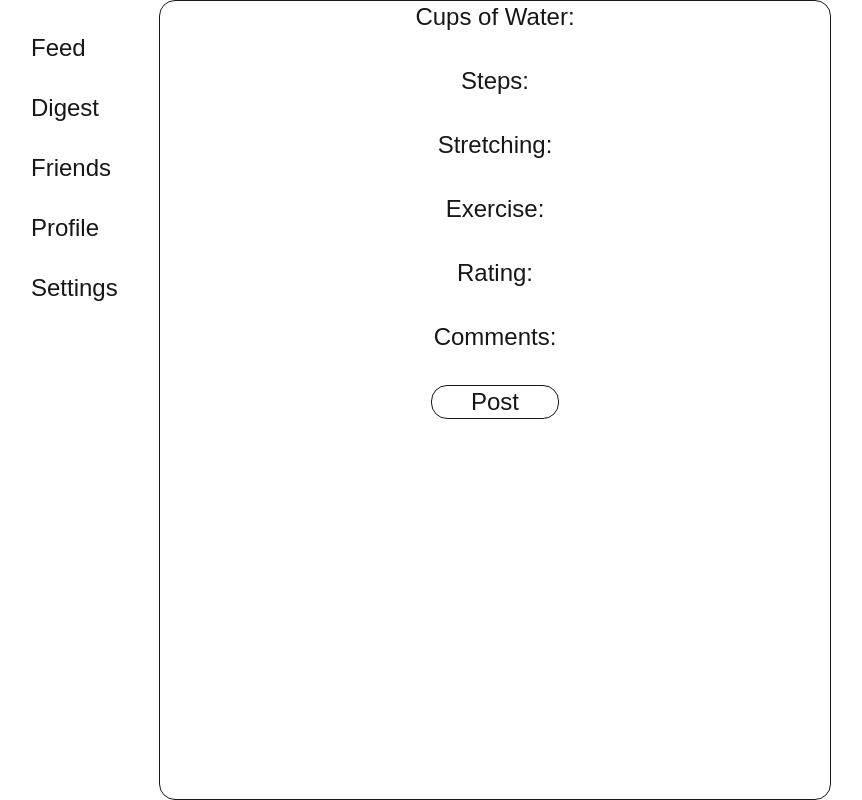
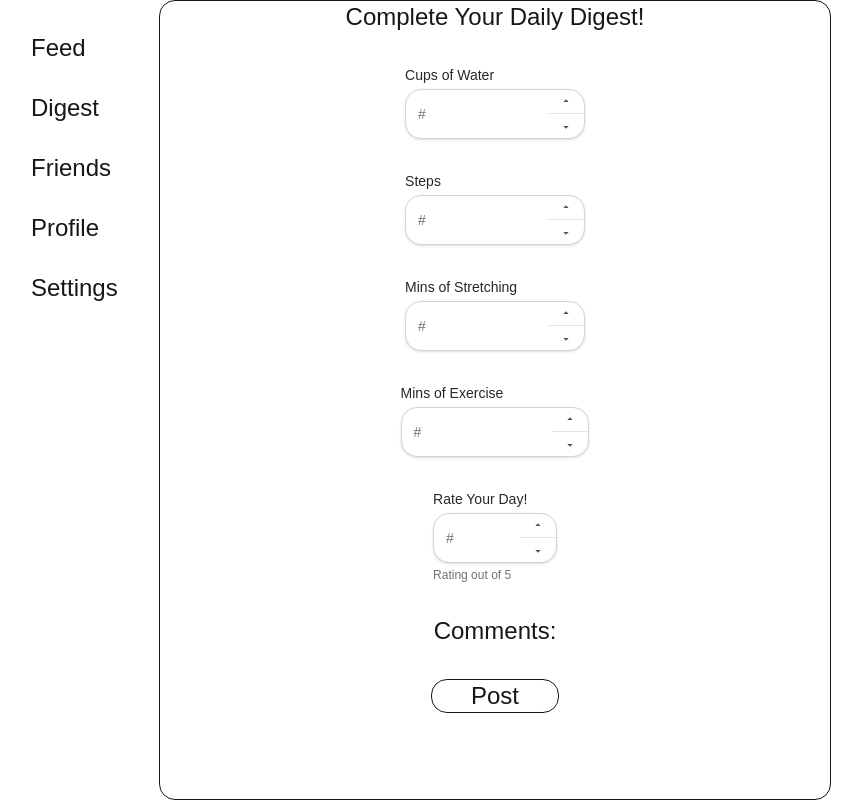
Before and after one commit to DTYoda/LiveForYou, a Next.js app: page /Digest in a window 1280 px wide. Shown: the whole page, without its empty margins (145-1007 px from the left). Built offline with nearby package versions, Linux system fonts and the light colour scheme.

Commit message:
Added digest page and number input

```diff
--- a/src/app/Digest/page.jsx
+++ b/src/app/Digest/page.jsx
@@ -1,5 +1,5 @@
 import Navbar from "../_components/Navbar.jsx";
-import DigestMain from "../_components/DigestMain.jsx";
+import DigestMain from "../_components/DigestMain.tsx";
 
 export default function Digest() {
   return (
--- a/src/app/_components/DigestMain.jsx
+++ /dev/null
@@ -1,17 +0,0 @@
-import NumberIn from "./NumberIn";
-
-export default function DigestMain() {
-  return (
-    <div className="h-full w-full flex flex-col gap-8 text-2xl border rounded-2xl items-center">
-      <div>
-        Cups of Water: <NumberIn></NumberIn>
-      </div>
-      <div>Steps: </div>
-      <div>Stretching: </div>
-      <div>Exercise: </div>
-      <div>Rating: </div>
-      <div>Comments: </div>
-      <button className="border rounded-2xl w-32">Post</button>
-    </div>
-  );
-}
--- /dev/null
+++ b/src/app/_components/DigestMain.tsx
@@ -0,0 +1,79 @@
+"use client";
+
+import NumberInput from "./NumberIn";
+import { useState } from "react";
+
+export default function DigestMain() {
+  const [waterqty, setWQty] = useState<number | "">("");
+  const [stepsqty, setSQty] = useState<number | "">("");
+  const [stretchqty, setSTQty] = useState<number | "">("");
+  const [exqty, setEQty] = useState<number | "">("");
+  const [rateqty, setRQty] = useState<number | "">("");
+  return (
+    <div className="h-full w-full flex flex-col gap-8 text-2xl border rounded-2xl items-center">
+      <div>Complete Your Daily Digest!</div>
+      <div className="p-0">
+        <NumberInput
+          label="Cups of Water"
+          value={waterqty}
+          onChange={setWQty}
+          min={0}
+          max={1000000}
+          step={1}
+          helperText=""
+          prefix={<span className="text-sm">#</span>}
+        />
+      </div>
+      <div className="p-0">
+        <NumberInput
+          label="Steps"
+          value={stepsqty}
+          onChange={setSQty}
+          min={0}
+          max={1000000}
+          step={1}
+          helperText=""
+          prefix={<span className="text-sm">#</span>}
+        />
+      </div>
+      <div className="p-0">
+        <NumberInput
+          label="Mins of Stretching"
+          value={stretchqty}
+          onChange={setSTQty}
+          min={0}
+          max={1000000}
+          step={10}
+          helperText=""
+          prefix={<span className="text-sm">#</span>}
+        />
+      </div>
+      <div className="p-0">
+        <NumberInput
+          label="Mins of Exercise"
+          value={exqty}
+          onChange={setEQty}
+          min={0}
+          max={10000000}
+          step={10}
+          helperText=""
+          prefix={<span className="text-sm">#</span>}
+        />
+      </div>
+      <div className="p-0">
+        <NumberInput
+          label="Rate Your Day!"
+          value={rateqty}
+          onChange={setRQty}
+          min={0}
+          max={5}
+          step={1}
+          helperText="Rating out of 5"
+          prefix={<span className="text-sm">#</span>}
+        />
+      </div>
+      <div>Comments: </div>
+      <button className="border rounded-2xl w-32">Post</button>
+    </div>
+  );
+}
--- a/src/app/_components/NumberIn.jsx
+++ /dev/null
@@ -1,3 +0,0 @@
-export default function NumberIn() {
-  return <div className="flex flex-col"></div>;
-}
--- /dev/null
+++ b/src/app/_components/NumberIn.tsx
@@ -0,0 +1,199 @@
+// components/NumberInput.tsx
+"use client";
+import React, { useId, useMemo } from "react";
+
+export type NumberInputProps = {
+  value: number | "";
+  onChange: (v: number | "") => void;
+  label?: string;
+  helperText?: string;
+  error?: string;
+  min?: number;
+  max?: number;
+  step?: number;
+  placeholder?: string;
+  disabled?: boolean;
+  prefix?: React.ReactNode;
+  suffix?: React.ReactNode;
+  className?: string;
+  id?: string;
+};
+
+function clamp(v: number, min?: number, max?: number) {
+  if (typeof min === "number") v = Math.max(min, v);
+  if (typeof max === "number") v = Math.min(max, v);
+  return v;
+}
+
+export default function NumberInput({
+  value,
+  onChange,
+  label,
+  helperText,
+  error,
+  min,
+  max,
+  step = 1,
+  placeholder,
+  disabled,
+  prefix,
+  suffix,
+  className = "",
+  id,
+}: NumberInputProps) {
+  const reactId = useId();
+  const inputId = id ?? `num-${reactId}`;
+  const helpId = `${inputId}-help`;
+  const errId = `${inputId}-err`;
+
+  const describedBy = useMemo(() => {
+    const ids: string[] = [];
+    if (helperText) ids.push(helpId);
+    if (error) ids.push(errId);
+    return ids.join(" ");
+  }, [helperText, error, helpId, errId]);
+
+  const canStepUp =
+    typeof value === "number"
+      ? typeof max === "number"
+        ? value + step <= max
+        : true
+      : true;
+  const canStepDown =
+    typeof value === "number"
+      ? typeof min === "number"
+        ? value - step >= min
+        : true
+      : true;
+
+  return (
+    <div className={`w-full ${className}`}>
+      {label && (
+        <label
+          htmlFor={inputId}
+          className="mb-1 block text-sm font-medium text-zinc-800 dark:text-zinc-100"
+        >
+          {label}
+        </label>
+      )}
+
+      <div
+        className={[
+          "group relative flex items-stretch rounded-2xl border",
+          error
+            ? "border-red-400 focus-within:border-red-500 focus-within:ring-red-500/20"
+            : "border-zinc-300 dark:border-zinc-700 focus-within:border-zinc-900 focus-within:ring-zinc-900/10",
+          "bg-white dark:bg-zinc-900 shadow-sm focus-within:ring-4 transition",
+          disabled ? "opacity-60" : "",
+        ].join(" ")}
+      >
+        {prefix && (
+          <div className="pointer-events-none flex items-center px-3 text-zinc-500">
+            {prefix}
+          </div>
+        )}
+
+        <input
+          id={inputId}
+          type="number"
+          inputMode="numeric"
+          min={min}
+          max={max}
+          step={step}
+          value={value}
+          placeholder={placeholder}
+          disabled={disabled}
+          aria-invalid={!!error}
+          aria-describedby={describedBy || undefined}
+          onChange={(e) => {
+            const raw = e.target.value;
+            if (raw === "") return onChange("");
+            const next = Number(raw);
+            if (Number.isNaN(next)) return; // ignore invalid
+            onChange(next);
+          }}
+          onBlur={() => {
+            if (value === "") return;
+            if (typeof value === "number") {
+              const clamped = clamp(value, min, max);
+              if (clamped !== value) onChange(clamped);
+            }
+          }}
+          onWheel={(e) => {
+            // Prevent scroll from changing value when focused
+            (e.target as HTMLInputElement).blur();
+          }}
+          className={[
+            "peer w-full flex-1 bg-transparent px-3 py-2.5 text-base",
+            "text-zinc-900 placeholder:text-zinc-400 dark:text-zinc-100",
+            "focus:outline-none",
+            // Hide native spin buttons cross-browser
+            "[appearance:textfield] [&::-webkit-outer-spin-button]:appearance-none [&::-webkit-inner-spin-button]:appearance-none",
+          ].join(" ")}
+        />
+
+        {suffix && (
+          <div className="pointer-events-none flex items-center px-3 text-zinc-500">
+            {suffix}
+          </div>
+        )}
+
+        {/* Stepper buttons */}
+        <div className="flex flex-col divide-y divide-zinc-200 dark:divide-zinc-800">
+          <button
+            type="button"
+            aria-label="Increment"
+            disabled={disabled || !canStepUp}
+            onClick={() => {
+              const base = typeof value === "number" ? value : min ?? 0;
+              const next = clamp(base + step, min, max);
+              onChange(next);
+            }}
+            className="h-6 w-9 rounded-tr-2xl disabled:opacity-40 hover:bg-zinc-100 active:bg-zinc-200 dark:hover:bg-zinc-800"
+          >
+            <svg
+              xmlns="http://www.w3.org/2000/svg"
+              viewBox="0 0 24 24"
+              fill="currentColor"
+              className="mx-auto h-4 w-4 text-zinc-600 dark:text-zinc-300"
+            >
+              <path d="M12 8l4 4H8l4-4z" />
+            </svg>
+          </button>
+          <button
+            type="button"
+            aria-label="Decrement"
+            disabled={disabled || !canStepDown}
+            onClick={() => {
+              const base = typeof value === "number" ? value : max ?? 0;
+              const next = clamp(base - step, min, max);
+              onChange(next);
+            }}
+            className="h-6 w-9 rounded-br-2xl disabled:opacity-40 hover:bg-zinc-100 active:bg-zinc-200 dark:hover:bg-zinc-800"
+          >
+            <svg
+              xmlns="http://www.w3.org/2000/svg"
+              viewBox="0 0 24 24"
+              fill="currentColor"
+              className="mx-auto h-4 w-4 rotate-180 text-zinc-600 dark:text-zinc-300"
+            >
+              <path d="M12 8l4 4H8l4-4z" />
+            </svg>
+          </button>
+        </div>
+      </div>
+
+      {/* Helper & Error */}
+      {helperText && !error && (
+        <p id={helpId} className="mt-1 text-xs text-zinc-500">
+          {helperText}
+        </p>
+      )}
+      {error && (
+        <p id={errId} className="mt-1 text-xs text-red-600">
+          {error}
+        </p>
+      )}
+    </div>
+  );
+}
```
